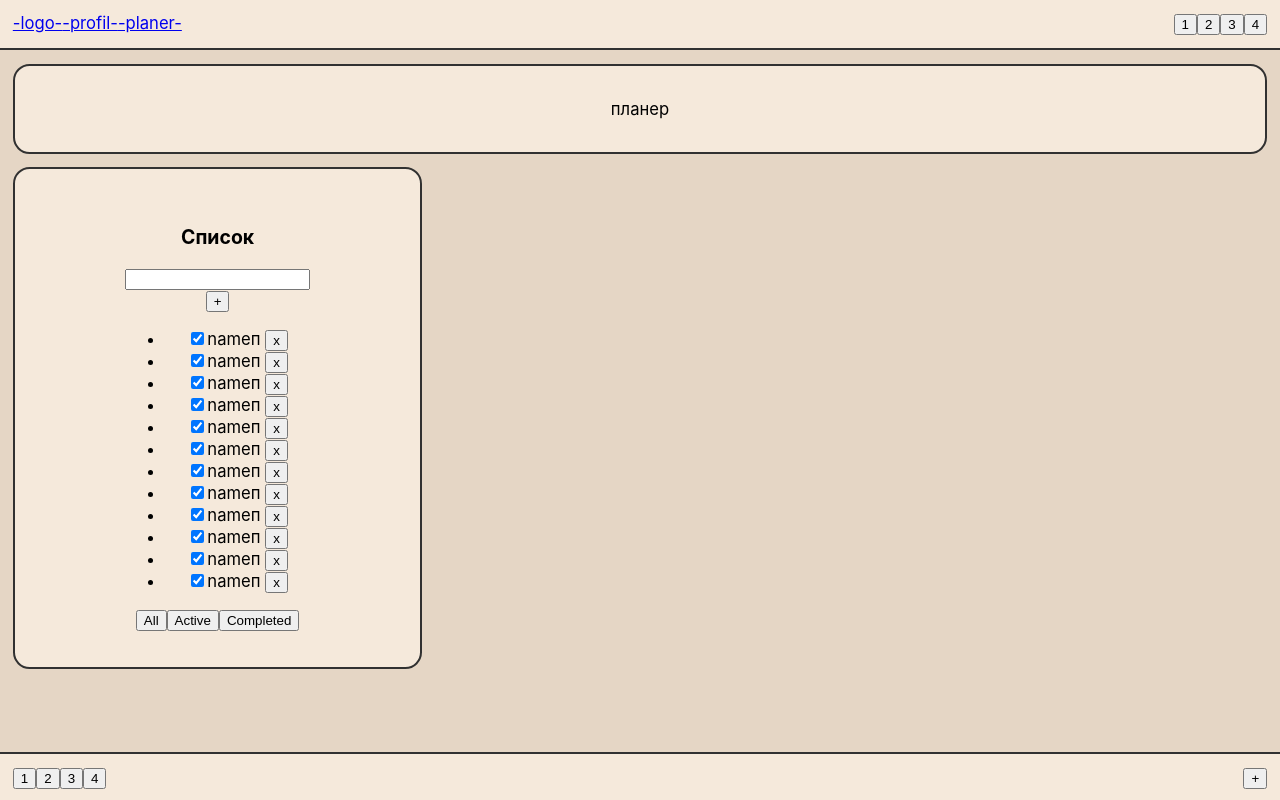
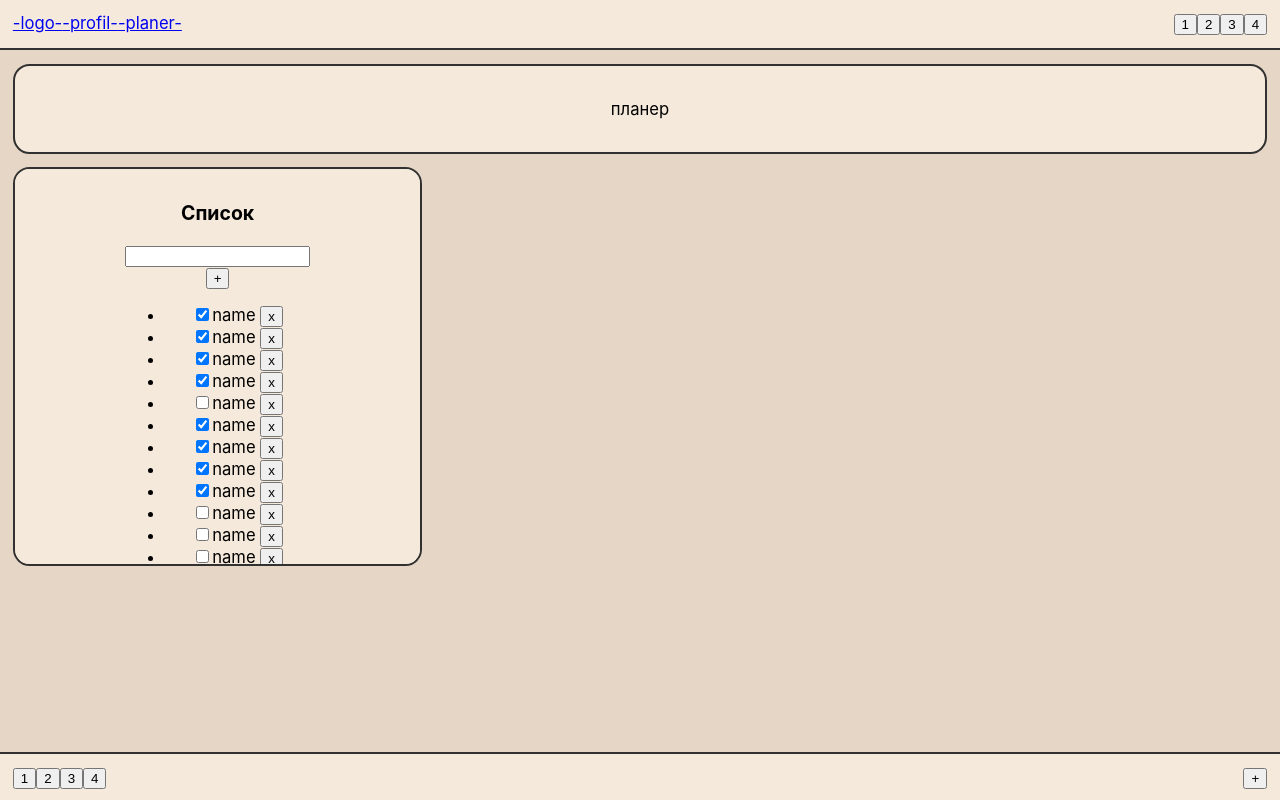
Before and after one commit to Meiraline/my-planer, a React (Create React App) app: page /planer in a window 1280 px wide. Built offline with nearby package versions, Linux system fonts and the light colour scheme.

Commit message:
удаление тасков через интерфейс

```diff
--- a/src/App.js
+++ b/src/App.js
@@ -6,6 +6,8 @@ import './App.css';
 import MenuTop from './Base_components/MenuTop/MenuTop.jsx';
 import PageHome from './Base_components/BlokHome/PageHome.jsx';
 import MenuBottom from './Base_components/MenuBottom/MenuBottom.jsx';
+
+
 
 
 
--- a/src/Bloks/Bloks_Planer/TodoList.tsx
+++ b/src/Bloks/Bloks_Planer/TodoList.tsx
@@ -8,11 +8,10 @@ type TaskType = {
 
 
 type DataType = {
-    title: string;
-    tasks: Array<TaskType>;
+    title: string
+    tasks: Array<TaskType>
+    removeTask: Function
 }
-
-
 
 
 
@@ -27,17 +26,16 @@ export function TodoList(p: DataType) {
             </div>
             <ul>
                 {
-                    p.tasks.map((t) => {
-                        return (
+                    p.tasks.map( t =>
+
                             <li>
                                 <input type='checkbox' checked={t.isDone} />
                                 <span>{t.title} </span>
-                                <button onClick={function () {
-                                    alert(t.id);
-                                }}> x </button>
+
+                                <button onClick={ () => {p.removeTask(t.id)}}> x </button>
                             </li>
-                        )
-                    })
+
+                    )
                 }
 
 
--- a/src/Pages/Planer.jsx
+++ b/src/Pages/Planer.jsx
@@ -1,21 +1,32 @@
-import React from 'react';
+import React, { useState } from 'react';
 import Blok from "../Bloks/Blok.tsx";
-import {TodoList} from "../Bloks/Bloks_Planer/TodoList.tsx";
+import { TodoList } from "../Bloks/Bloks_Planer/TodoList.tsx";
 
 
-let tasks = [
-    { id: 1, title: "nameп", isDone: true },
-    { id: 1, title: "nameп", isDone: true },
-    { id: 1, title: "nameп", isDone: true },
-    { id: 1, title: "nameп", isDone: true },
-    { id: 1, title: "nameп", isDone: true },
-    { id: 1, title: "nameп", isDone: true },
-    { id: 1, title: "nameп", isDone: true },
-    { id: 1, title: "nameп", isDone: true },
-    { id: 1, title: "nameп", isDone: true },
-    { id: 1, title: "nameп", isDone: true },
-    { id: 1, title: "nameп", isDone: true },
-    { id: 1, title: "nameп", isDone: true },
+let initTasks =[
+
+    { id: 1, title: "name", isDone: true },
+    { id: 2, title: "name", isDone: true },
+    { id: 3, title: "name", isDone: true },
+    { id: 4, title: "name", isDone: true },
+    { id: 5, title: "name", isDone: false },
+    { id: 6, title: "name", isDone: true },
+    { id: 7, title: "name", isDone: true },
+    { id: 8, title: "name", isDone: true },
+    { id: 9, title: "name", isDone: true },
+    { id: 10, title: "name", isDone: false },
+    { id: 11, title: "name", isDone: false },
+    { id: 12, title: "name", isDone: false },
+]
+
+
+function Planer() {
+
+    let [tasks, setTasks] = useState(initTasks);
+
+    const removeTask = (id) => {
+        setTasks(tasks.filter((t) => t.id !== id));
+    };
 
 
 
@@ -23,28 +34,14 @@ let tasks = [
 
 
 
-]
-
-// function removeTask(id: number){
-
-// }
-
-
-
-function Planer() {
     return (
-        <div className = "page">
-
-            <Blok  minWidth={12} minHeight={1} >планер</Blok>
-            <Blok  minWidth={6} minHeight={1} maxHeight={6} maxWidth={4}>  <TodoList title='Список' tasks = {tasks}  /> </Blok>
-
-
-
-
-
-
+        <div className="page">
+            <Blok minWidth={12} minHeight={1}>планер</Blok>
+            <Blok minWidth={6} minHeight={1} maxHeight={4} maxWidth={4}>
+                <TodoList title="Список" tasks={tasks} removeTask={removeTask} />
+            </Blok>
         </div>
-    )
+    );
 }
 
 export default Planer;
```
